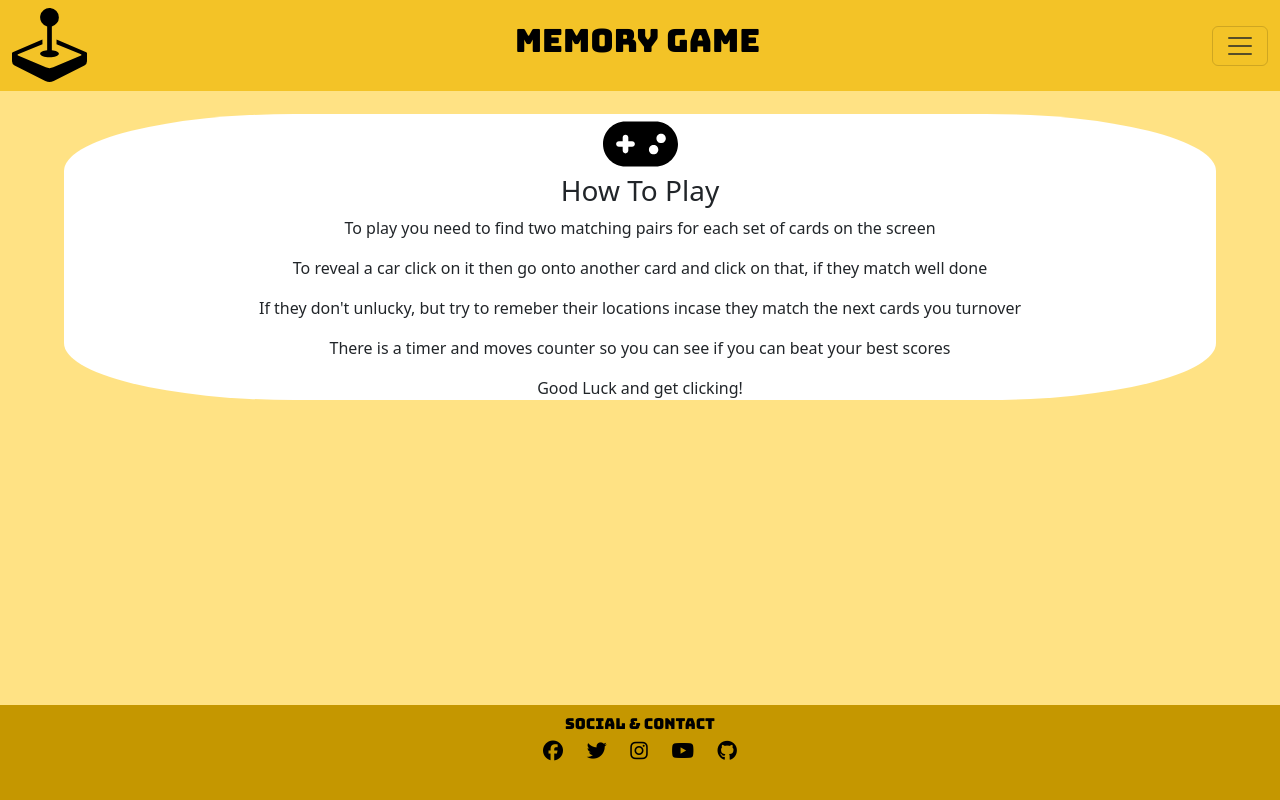
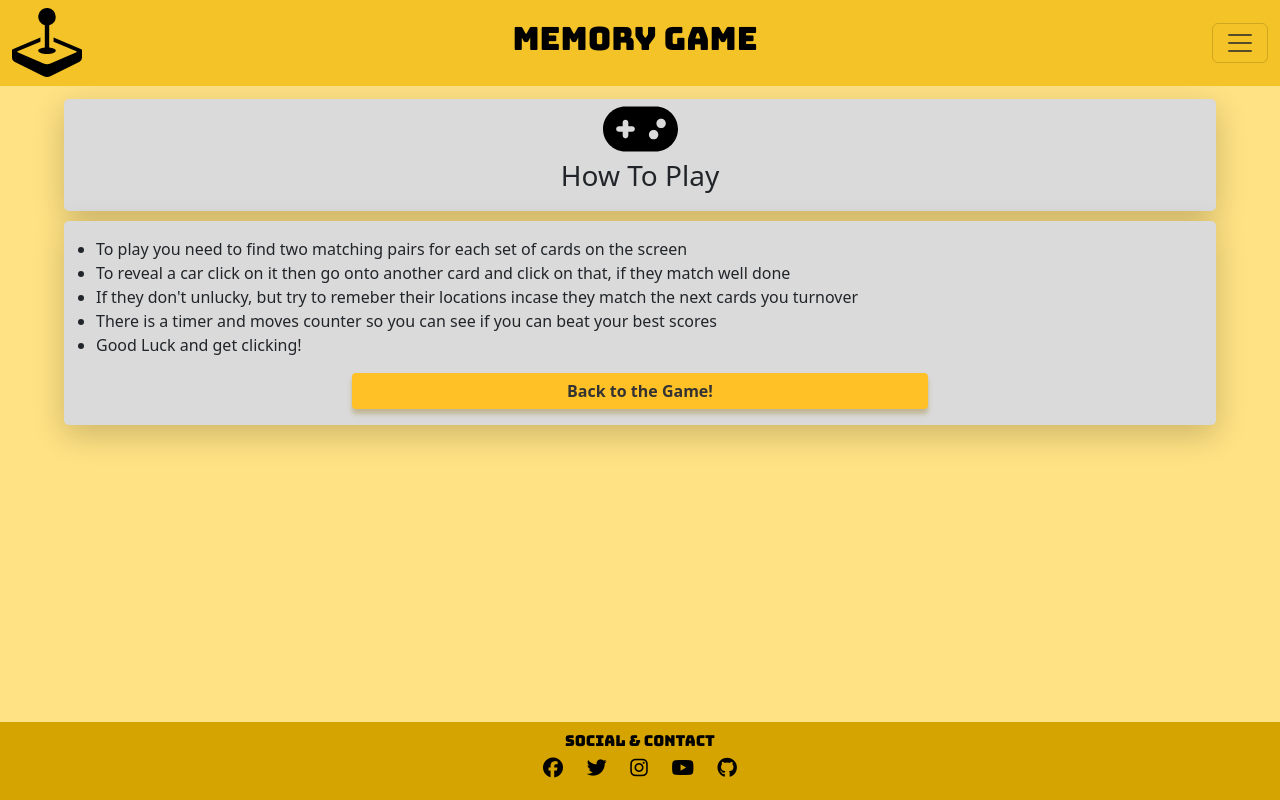
Before and after one commit to Code-Institute-Submissions/melanyhowell-Project2, a website: page howtoplay.html in a window 1280 px wide. Drawn offline with nearby package versions, Linux system fonts and the light colour scheme; a web font is replaced by a local one.

Commit message:
fix bugs involving overlapping or incorrectly sized elements

```diff
--- a/assets/css/style.css
+++ b/assets/css/style.css
@@ -1,7 +1,7 @@
 /* Header */
 
 header {
-    padding-bottom: 90px;
+    padding-bottom: 75px;
     font-family: "Bungee";
 }
 
@@ -12,7 +12,7 @@ header {
 }
 
 .logo {
-    height: 75px;
+    height: 70px;
 }
 
 
@@ -69,8 +69,8 @@ footer{
 }
 
 .social-contact {
-    background-color: rgb(197, 151, 0);
-    padding-bottom: 25px;
+    background-color: rgb(214, 164, 0);
+    padding-bottom: 0.5em;
     text-align: center;
 }
 
@@ -91,22 +91,6 @@ footer{
     transition-duration: 0.4s;
 }
 
-#contact-button {
-    border-radius: 12px;
-    background-color: rgb(197, 151, 0);
-    border-color: #c6c6c6;
-    transition-duration: 0.4s;
-    font-size: 15px;
-    margin-bottom: 20px;
-    box-shadow: 0 5px 5px rgba(0, 0, 0, 0.2);
-}
-
-#contact-button:hover {
-    border-radius: 10px;
-    color: #ffffff;
-    background-color:#c6c6c6 ;
-}
-
 /* Contact Form */
 
 .mcf-surround {
@@ -120,9 +104,10 @@ footer{
     max-width: 90%;
     min-width: 60%;
     font-family: "Prosto One";
-    background: #c6c6c6;
+    background: #dadada;
     border-radius: 0.25rem;
     padding: 0px;
+    padding-top: 5px;
     text-align: center;
     box-shadow: 0 5px 5px rgba(0, 0, 0, 0.2);
 }
@@ -166,8 +151,9 @@ footer{
     font-family: "Prosto One";
     text-align: center;
     padding-top: 10px;
-    background: #c6c6c6;
+    background: #dadada;
     border-radius: 0.25rem;
+    padding-bottom: 0.5em;
     max-width: 90%;
     min-width: 60%;
     box-shadow: 0 5px 5px rgba(0, 0, 0, 0.2);
@@ -337,6 +323,7 @@ footer{
   #result {
     text-align: center;
     background: rgb(198, 198, 198);
+    border-radius: 15%;
   }
   #result h2 {
     font-size: 2.5em;
@@ -351,11 +338,16 @@ footer{
 #htp-surround {
     width: 90%;
     margin: auto;
+}
+
+.htp-titles {
+    border: none;
+    box-shadow: 0 0.6em 2em rgba(0, 0, 0, 0.2);
+    text-align: center;
+    padding-bottom: 10px;
+    background: #dadada;
     border: 1px #ffc125;
-    background: #ffffff;
-    border-radius: 20%;
-    box-shadow: 2px;
-
+    border-radius: 5px;
 }
 
 #htp-img {
@@ -366,5 +358,25 @@ footer{
 }
 
 .htp-content {
-    text-align: center;
+    border: none;
+    margin-top: 10px;
+    background: #dadada;
+    box-shadow: 0 0.6em 2em rgba(0, 0, 0, 0.2);
+    border: 1px #ffc125;
+    border-radius: 5px;
+    padding-bottom: 1em;
+    padding-top: 1em;
 }
+
+.bk-game {
+    display: flex;
+    justify-content: center;
+    border-radius: .25rem;
+    background-color: #ffc125;
+    padding: 0.375rem 0.75rem;
+    margin-bottom: 1em;
+    width: 50%;
+    box-shadow: 0 5px 5px rgba(152, 126, 39, 0.4);
+    margin: auto;
+    color: #333;
+}
--- a/assets/js/script.js
+++ b/assets/js/script.js
@@ -13,13 +13,13 @@ let secondCard = false;
 const items = [
   { name: "squirel", image: "/assets/images/squirrel.svg" },
   { name: "sheep", image: "/assets/images/sheep.svg" },
-  { name: "rooster", image: "/assets/images/rooster.png" },
+  { name: "rooster", image: "/assets/images/rooster.svg" },
   { name: "pig", image: "/assets/images/pig.svg" },
   { name: "kangaroo", image: "/assets/images/kangaroo.svg" },
   { name: "hippo", image: "/assets/images/hippo.svg" },
-  { name: "goat", image: "/assets/images/goat.png" },
+  { name: "goat", image: "/assets/images/goat.svg" },
   { name: "elephant", image: "/assets/images/elephant.svg" },
-  { name: "duck", image: "/assets/images/duck.png" },
+  { name: "duck", image: "/assets/images/duck.svg" },
   { name: "donkey", image: "/assets/images/donkey.svg" },
 ];
 
--- a/howtoplay.html
+++ b/howtoplay.html
@@ -50,16 +50,19 @@
         <div>
             <br>
             <div id="htp-surround">
-                <div>
+                <div class="htp-titles">
                     <img id="htp-img" src="/assets/images/gamepad.svg" alt="game controller image">
+                    <h3 class="htp-title">How To Play</h3>
                 </div>
                 <div class="htp-content">
-                    <h3 class="htp-title">How To Play</h3>
-                    <p>To play you need to find two matching pairs for each set of cards on the screen</p>
-                    <p>To reveal a car click on it then go onto another card and click on that, if they match well done</p>
-                    <p>If they don't unlucky, but try to remeber their locations incase they match the next cards you turnover</p>
-                    <P>There is a timer and moves counter so you can see if you can beat your best scores</P>
-                    <p>Good Luck and get clicking!</p>
+                    <ul>
+                        <li>To play you need to find two matching pairs for each set of cards on the screen</li>
+                        <li>To reveal a car click on it then go onto another card and click on that, if they match well done</li>
+                        <li>If they don't unlucky, but try to remeber their locations incase they match the next cards you turnover</li>
+                        <li>There is a timer and moves counter so you can see if you can beat your best scores</li>
+                        <li>Good Luck and get clicking!</li>
+                    </ul>
+                    <a href="index.html" class="bk-game"><strong>Back to the Game!</strong></a>
                 </div>
             </div>
         </div>
```
Also changed, not shown: assets/images/duck.png (deleted), assets/images/duck.svg (added), assets/images/goat.png (deleted), assets/images/goat.svg (added), assets/images/lamb.png (deleted), assets/images/rooster.png (deleted), assets/images/rooster.svg (added).
